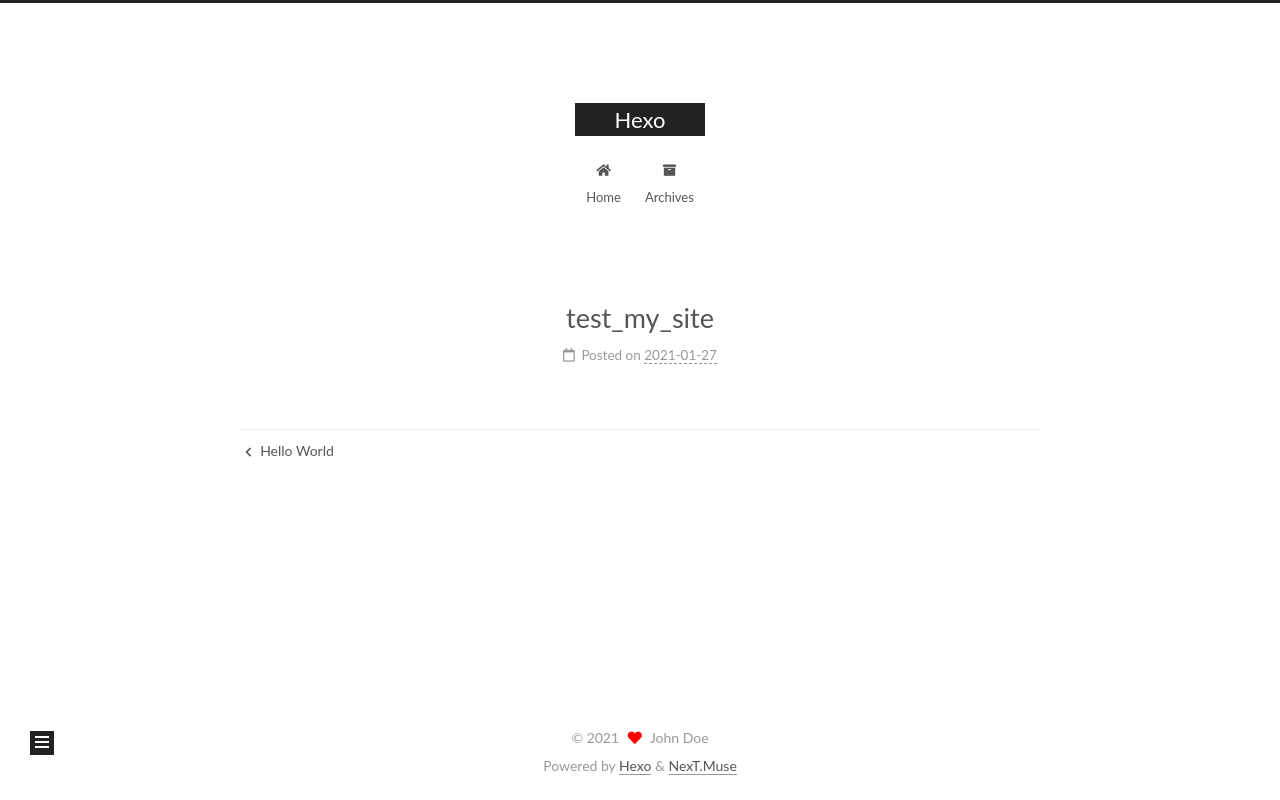
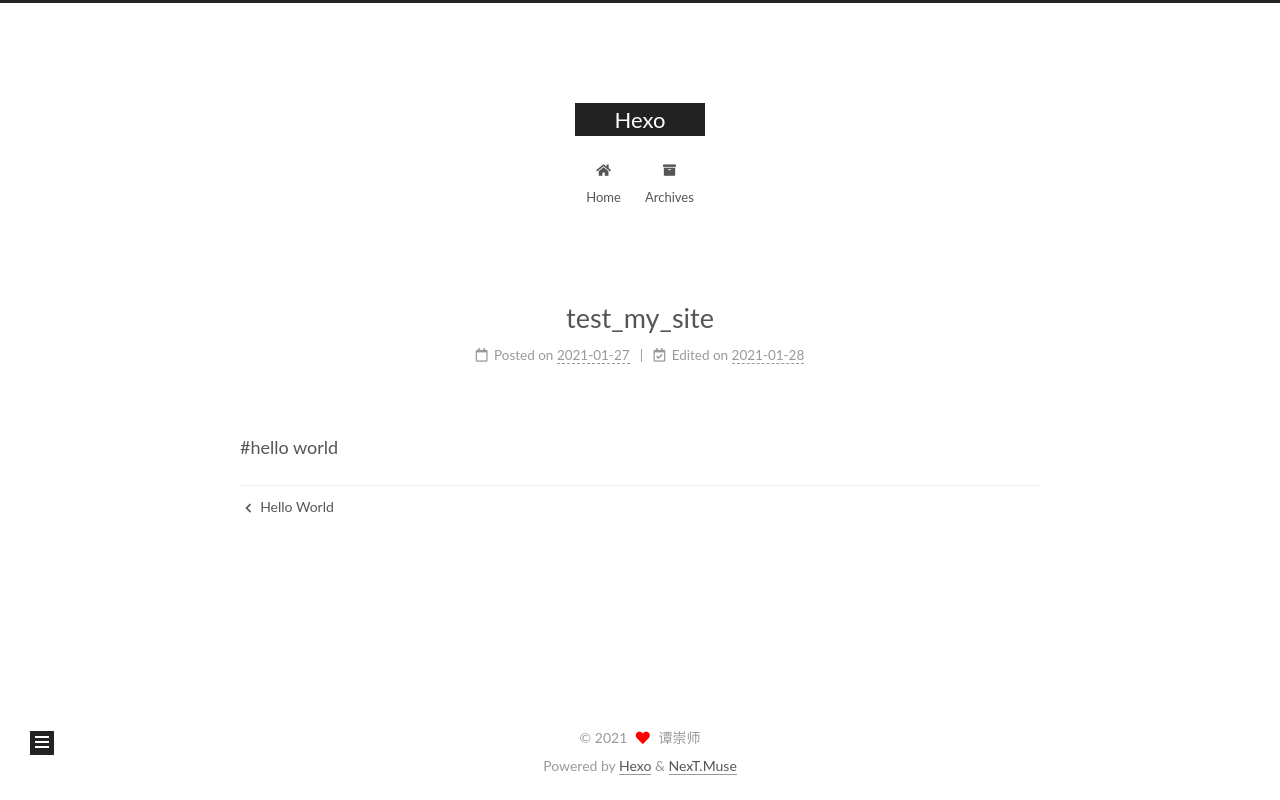
Before and after one commit to tanchongshi/tanchongshi.github.io, a plain HTML site: page 2021/01/27/test-my-site/index.html in a window 1280 px wide. Drawn offline with Linux system fonts and the light colour scheme.

Commit message:
Site updated: 2021-01-28 21:39:10

```diff
--- a/2021/01/27/test-my-site/index.html
+++ b/2021/01/27/test-my-site/index.html
@@ -20,14 +20,16 @@
     var CONFIG = {"hostname":"example.com","root":"/","scheme":"Muse","version":"7.8.0","exturl":false,"sidebar":{"position":"left","display":"post","padding":18,"offset":12,"onmobile":false},"copycode":{"enable":false,"show_result":false,"style":null},"back2top":{"enable":true,"sidebar":false,"scrollpercent":false},"bookmark":{"enable":false,"color":"#222","save":"auto"},"fancybox":false,"mediumzoom":false,"lazyload":false,"pangu":false,"comments":{"style":"tabs","active":null,"storage":true,"lazyload":false,"nav":null},"algolia":{"hits":{"per_page":10},"labels":{"input_placeholder":"Search for Posts","hits_empty":"We didn't find any results for the search: ${query}","hits_stats":"${hits} results found in ${time} ms"}},"localsearch":{"enable":false,"trigger":"auto","top_n_per_article":1,"unescape":false,"preload":false},"motion":{"enable":true,"async":false,"transition":{"post_block":"fadeIn","post_header":"slideDownIn","post_body":"slideDownIn","coll_header":"slideLeftIn","sidebar":"slideUpIn"}}};
   </script>
 
-  <meta property="og:type" content="article">
+  <meta name="description" content="#hello world">
+<meta property="og:type" content="article">
 <meta property="og:title" content="test_my_site">
 <meta property="og:url" content="http://example.com/2021/01/27/test-my-site/index.html">
 <meta property="og:site_name" content="Hexo">
+<meta property="og:description" content="#hello world">
 <meta property="og:locale" content="en_US">
 <meta property="article:published_time" content="2021-01-27T12:06:07.000Z">
-<meta property="article:modified_time" content="2021-01-27T12:06:07.478Z">
-<meta property="article:author" content="John Doe">
+<meta property="article:modified_time" content="2021-01-28T13:38:56.526Z">
+<meta property="article:author" content="谭崇师">
 <meta name="twitter:card" content="summary">
 
 <link rel="canonical" href="http://example.com/2021/01/27/test-my-site/">
@@ -152,7 +154,7 @@
 
     <span hidden itemprop="author" itemscope itemtype="http://schema.org/Person">
       <meta itemprop="image" content="/images/avatar.gif">
-      <meta itemprop="name" content="John Doe">
+      <meta itemprop="name" content="谭崇师">
       <meta itemprop="description" content="">
     </span>
 
@@ -173,6 +175,13 @@
 
               <time title="Created: 2021-01-27 20:06:07" itemprop="dateCreated datePublished" datetime="2021-01-27T20:06:07+08:00">2021-01-27</time>
             </span>
+              <span class="post-meta-item">
+                <span class="post-meta-item-icon">
+                  <i class="far fa-calendar-check"></i>
+                </span>
+                <span class="post-meta-item-text">Edited on</span>
+                <time title="Modified: 2021-01-28 21:38:56" itemprop="dateModified" datetime="2021-01-28T21:38:56+08:00">2021-01-28</time>
+              </span>
 
 
 
@@ -185,6 +194,7 @@
     <div class="post-body" itemprop="articleBody">
 
 
+        <p>#hello world</p>
 
     </div>
 
@@ -267,7 +277,7 @@
 
       <div class="site-overview-wrap sidebar-panel">
         <div class="site-author motion-element" itemprop="author" itemscope itemtype="http://schema.org/Person">
-  <p class="site-author-name" itemprop="name">John Doe</p>
+  <p class="site-author-name" itemprop="name">谭崇师</p>
   <div class="site-description" itemprop="description"></div>
 </div>
 <div class="site-state-wrap motion-element">
@@ -307,7 +317,7 @@
   <span class="with-love">
     <i class="fa fa-heart"></i>
   </span>
-  <span class="author" itemprop="copyrightHolder">John Doe</span>
+  <span class="author" itemprop="copyrightHolder">谭崇师</span>
 </div>
   <div class="powered-by">Powered by <a href="https://hexo.io/" class="theme-link" rel="noopener" target="_blank">Hexo</a> & <a href="https://muse.theme-next.org/" class="theme-link" rel="noopener" target="_blank">NexT.Muse</a>
   </div>
```
Also changed, not shown: 2021/01/27/hello-world/index.html (+4 -4 lines), archives/2021/01/index.html (+3 -3 lines), archives/2021/index.html (+3 -3 lines), archives/index.html (+3 -3 lines), index.html (+13 -5 lines).
